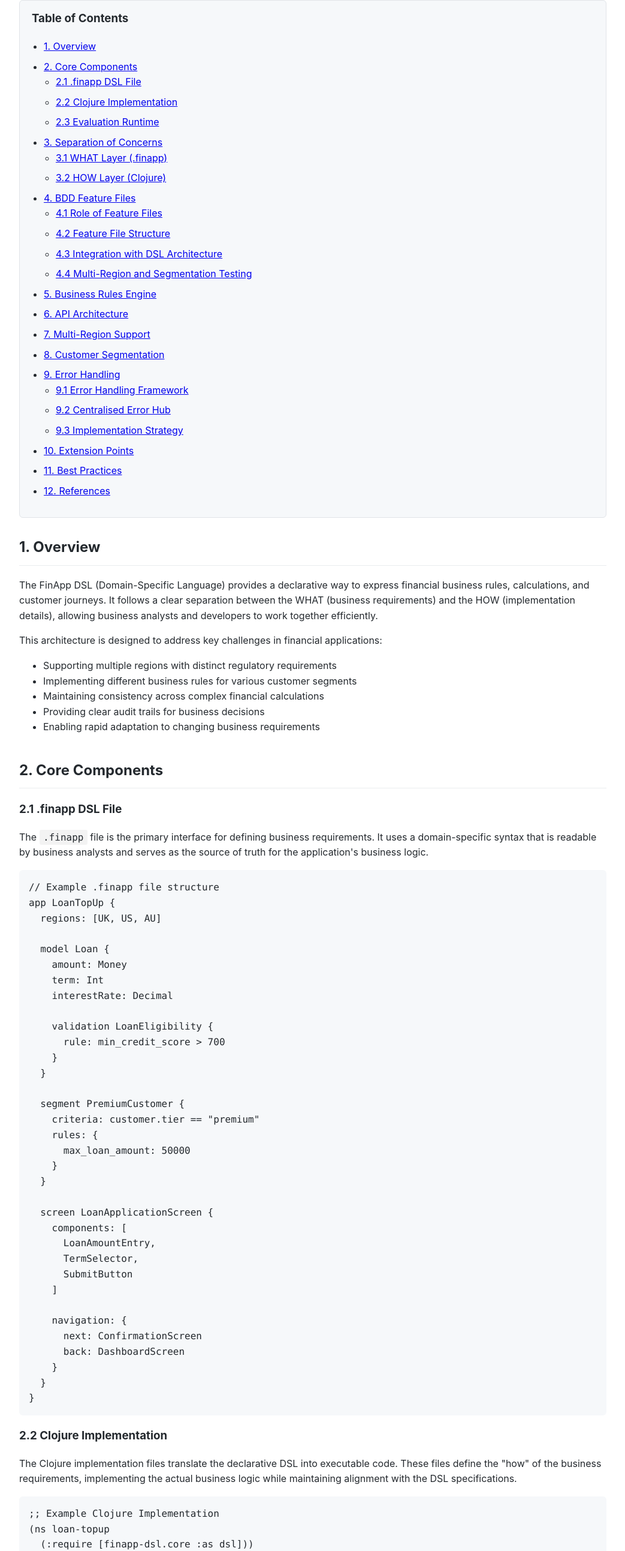
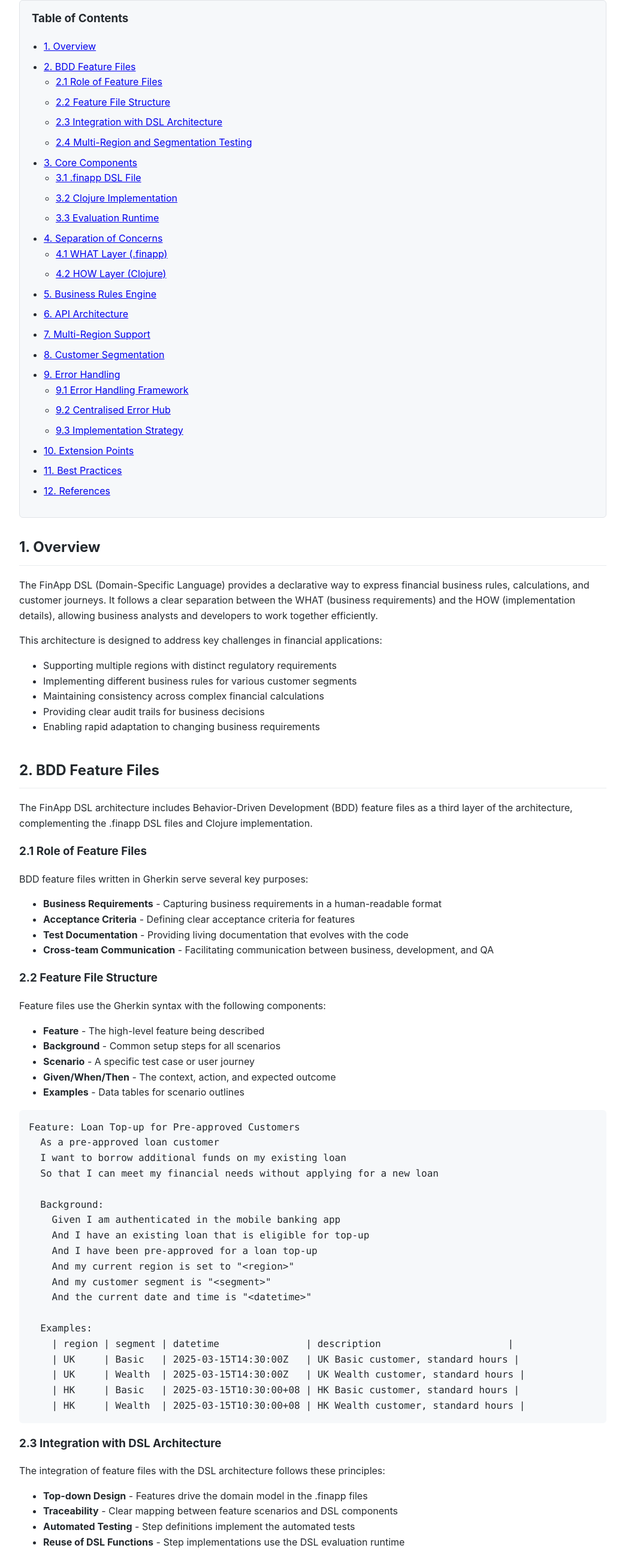
Before and after one commit to AppAthanor/finapp-dsl-architecture, a website: page doc/guides/architecture.html in a window 1280 px wide. Shown: the part 215-2800 px from the top of the page at 60% size, without its empty margins (118-1161 px from the left). Drawn offline with nearby package versions, Linux system fonts and the light colour scheme.

Commit message:
Reorder architecture guide sections to follow the development cycle flow

```diff
--- a/doc/guides/architecture.html
+++ b/doc/guides/architecture.html
@@ -116,25 +116,25 @@
         <h3>Table of Contents</h3>
         <ul>
             <li><a href="#overview">1. Overview</a></li>
-            <li><a href="#core-components">2. Core Components</a>
+            <li><a href="#bdd-features">2. BDD Feature Files</a>
                 <ul>
-                    <li><a href="#dsl-file">2.1 .finapp DSL File</a></li>
-                    <li><a href="#implementation">2.2 Clojure Implementation</a></li>
-                    <li><a href="#runtime">2.3 Evaluation Runtime</a></li>
+                    <li><a href="#feature-role">2.1 Role of Feature Files</a></li>
+                    <li><a href="#feature-structure">2.2 Feature File Structure</a></li>
+                    <li><a href="#feature-integration">2.3 Integration with DSL Architecture</a></li>
+                    <li><a href="#feature-testing">2.4 Multi-Region and Segmentation Testing</a></li>
                 </ul>
             </li>
-            <li><a href="#separation-of-concerns">3. Separation of Concerns</a>
+            <li><a href="#core-components">3. Core Components</a>
                 <ul>
-                    <li><a href="#what-layer">3.1 WHAT Layer (.finapp)</a></li>
-                    <li><a href="#how-layer">3.2 HOW Layer (Clojure)</a></li>
+                    <li><a href="#dsl-file">3.1 .finapp DSL File</a></li>
+                    <li><a href="#implementation">3.2 Clojure Implementation</a></li>
+                    <li><a href="#runtime">3.3 Evaluation Runtime</a></li>
                 </ul>
             </li>
-            <li><a href="#bdd-features">4. BDD Feature Files</a>
+            <li><a href="#separation-of-concerns">4. Separation of Concerns</a>
                 <ul>
-                    <li><a href="#feature-role">4.1 Role of Feature Files</a></li>
-                    <li><a href="#feature-structure">4.2 Feature File Structure</a></li>
-                    <li><a href="#feature-integration">4.3 Integration with DSL Architecture</a></li>
-                    <li><a href="#feature-testing">4.4 Multi-Region and Segmentation Testing</a></li>
+                    <li><a href="#what-layer">4.1 WHAT Layer (.finapp)</a></li>
+                    <li><a href="#how-layer">4.2 HOW Layer (Clojure)</a></li>
                 </ul>
             </li>
             <li><a href="#business-rules">5. Business Rules Engine</a></li>
@@ -173,11 +173,127 @@
         </ul>
     </div>
 
+    <div class="section" id="bdd-features">
+        <h2>2. BDD Feature Files</h2>
+        <p>
+            The FinApp DSL architecture includes Behavior-Driven Development (BDD) feature files as a third layer
+            of the architecture, complementing the .finapp DSL files and Clojure implementation.
+        </p>
+
+        <div id="feature-role">
+            <h3>2.1 Role of Feature Files</h3>
+            <p>
+                BDD feature files written in Gherkin serve several key purposes:
+            </p>
+            <ul>
+                <li><strong>Business Requirements</strong> - Capturing business requirements in a human-readable format</li>
+                <li><strong>Acceptance Criteria</strong> - Defining clear acceptance criteria for features</li>
+                <li><strong>Test Documentation</strong> - Providing living documentation that evolves with the code</li>
+                <li><strong>Cross-team Communication</strong> - Facilitating communication between business, development, and QA</li>
+            </ul>
+        </div>
+
+        <div id="feature-structure">
+            <h3>2.2 Feature File Structure</h3>
+            <p>
+                Feature files use the Gherkin syntax with the following components:
+            </p>
+            <ul>
+                <li><strong>Feature</strong> - The high-level feature being described</li>
+                <li><strong>Background</strong> - Common setup steps for all scenarios</li>
+                <li><strong>Scenario</strong> - A specific test case or user journey</li>
+                <li><strong>Given/When/Then</strong> - The context, action, and expected outcome</li>
+                <li><strong>Examples</strong> - Data tables for scenario outlines</li>
+            </ul>
+
+            <pre><code>Feature: Loan Top-up for Pre-approved Customers
+  As a pre-approved loan customer
+  I want to borrow additional funds on my existing loan
+  So that I can meet my financial needs without applying for a new loan
+
+  Background:
+    Given I am authenticated in the mobile banking app
+    And I have an existing loan that is eligible for top-up
+    And I have been pre-approved for a loan top-up
+    And my current region is set to "&lt;region&gt;"
+    And my customer segment is "&lt;segment&gt;"
+    And the current date and time is "&lt;datetime&gt;"
+
+  Examples:
+    | region | segment | datetime               | description                      |
+    | UK     | Basic   | 2025-03-15T14:30:00Z   | UK Basic customer, standard hours |
+    | UK     | Wealth  | 2025-03-15T14:30:00Z   | UK Wealth customer, standard hours |
+    | HK     | Basic   | 2025-03-15T10:30:00+08 | HK Basic customer, standard hours |
+    | HK     | Wealth  | 2025-03-15T10:30:00+08 | HK Wealth customer, standard hours |</code></pre>
+        </div>
+
+        <div id="feature-integration">
+            <h3>2.3 Integration with DSL Architecture</h3>
+            <p>
+                The integration of feature files with the DSL architecture follows these principles:
+            </p>
+            <ul>
+                <li><strong>Top-down Design</strong> - Features drive the domain model in the .finapp files</li>
+                <li><strong>Traceability</strong> - Clear mapping between feature scenarios and DSL components</li>
+                <li><strong>Automated Testing</strong> - Step definitions implement the automated tests</li>
+                <li><strong>Reuse of DSL Functions</strong> - Step implementations use the DSL evaluation runtime</li>
+            </ul>
+
+            <pre><code>;; Example step definition using the DSL
+(Then "I should see a localised pre-approved message in the appropriate language"
+  (fn []
+    (let [visible-message (loans-overview-page/get-topup-offer-message)
+
+          ;; Evaluate the expected message using the DSL
+          screen-content (dsl/evaluate
+                           (get-in loan-topup-journey [:initialOfferScreen])
+                           dsl-environment)]
+
+      ;; Verify using the DSL-generated content
+      (is (string/includes?
+            visible-message
+            (get-in screen-content [:localizedText :pre_approved_message]))))))</code></pre>
+        </div>
+
+        <div id="feature-testing">
+            <h3>2.4 Multi-Region and Segmentation Testing</h3>
+            <p>
+                Feature files provide a powerful way to test region-specific and segment-specific behaviors:
+            </p>
+            <pre><code>Scenario Outline: Region-specific offer presentation
+  Given my current region is set to "&lt;region&gt;"
+  When I navigate to the "My Loans" section
+  Then I should see all monetary values in "&lt;currency&gt;" format
+  And I should see dates in "&lt;date_format&gt;" format
+  And I should see the terms and conditions specific to "&lt;region&gt;" regulations
+
+  Examples:
+    | region | currency | date_format      |
+    | UK     | GBP (£)  | DD/MM/YYYY       |
+    | HK     | HKD ($)  | DD/MM/YYYY       |</code></pre>
+
+            <pre><code>Scenario Outline: Customer segment determines interest rates and limits
+  Given my current region is set to "&lt;region&gt;"
+  And my customer segment is "&lt;segment&gt;"
+  When I navigate to the "My Loans" section
+  And I select "View Your Offer"
+  Then I should see interest rate of "&lt;interest_rate&gt;"
+  And I should see a maximum top-up amount of up to "&lt;max_amount&gt;"
+
+  Examples:
+    | region | segment | interest_rate | max_amount |
+    | UK     | Basic   | 6.9% APR      | £25,000    |
+    | UK     | Wealth  | 5.4% APR      | £100,000   |
+    | HK     | Basic   | 7.2% APR      | HK$200,000 |
+    | HK     | Wealth  | 5.8% APR      | HK$800,000 |</code></pre>
+        </div>
+    </div>
+
     <div class="section" id="core-components">
-        <h2>2. Core Components</h2>
+        <h2>3. Core Components</h2>
 
         <div id="dsl-file">
-            <h3>2.1 .finapp DSL File</h3>
+            <h3>3.1 .finapp DSL File</h3>
             <p>
                 The <code>.finapp</code> file is the primary interface for defining business requirements. It uses a
                 domain-specific syntax that is readable by business analysts and serves as the source of truth for
@@ -220,7 +336,7 @@ app LoanTopUp {
         </div>
 
         <div id="implementation">
-            <h3>2.2 Clojure Implementation</h3>
+            <h3>3.2 Clojure Implementation</h3>
             <p>
                 The Clojure implementation files translate the declarative DSL into executable code. These files
                 define the "how" of the business requirements, implementing the actual business logic while
@@ -244,7 +360,7 @@ app LoanTopUp {
         </div>
 
         <div id="runtime">
-            <h3>2.3 Evaluation Runtime</h3>
+            <h3>3.3 Evaluation Runtime</h3>
             <p>
                 The evaluation runtime interprets and executes the business rules defined in the DSL. It provides:
             </p>
@@ -270,10 +386,10 @@ app LoanTopUp {
     </div>
 
     <div class="section" id="separation-of-concerns">
-        <h2>3. Separation of Concerns</h2>
+        <h2>4. Separation of Concerns</h2>
 
         <div id="what-layer">
-            <h3>3.1 WHAT Layer (.finapp)</h3>
+            <h3>4.1 WHAT Layer (.finapp)</h3>
             <p>
                 The WHAT layer, represented by <code>.finapp</code> files, focuses on:
             </p>
@@ -291,7 +407,7 @@ app LoanTopUp {
         </div>
 
         <div id="how-layer">
-            <h3>3.2 HOW Layer (Clojure)</h3>
+            <h3>4.2 HOW Layer (Clojure)</h3>
             <p>
                 The HOW layer, implemented in Clojure, focuses on:
             </p>
@@ -306,122 +422,6 @@ app LoanTopUp {
                 This layer is primarily the domain of developers, who translate the business requirements into
                 efficient, maintainable, and testable code.
             </p>
-        </div>
-    </div>
-
-    <div class="section" id="bdd-features">
-        <h2>4. BDD Feature Files</h2>
-        <p>
-            The FinApp DSL architecture includes Behavior-Driven Development (BDD) feature files as a third layer
-            of the architecture, complementing the .finapp DSL files and Clojure implementation.
-        </p>
-
-        <div id="feature-role">
-            <h3>4.1 Role of Feature Files</h3>
-            <p>
-                BDD feature files written in Gherkin serve several key purposes:
-            </p>
-            <ul>
-                <li><strong>Business Requirements</strong> - Capturing business requirements in a human-readable format</li>
-                <li><strong>Acceptance Criteria</strong> - Defining clear acceptance criteria for features</li>
-                <li><strong>Test Documentation</strong> - Providing living documentation that evolves with the code</li>
-                <li><strong>Cross-team Communication</strong> - Facilitating communication between business, development, and QA</li>
-            </ul>
-        </div>
-
-        <div id="feature-structure">
-            <h3>4.2 Feature File Structure</h3>
-            <p>
-                Feature files use the Gherkin syntax with the following components:
-            </p>
-            <ul>
-                <li><strong>Feature</strong> - The high-level feature being described</li>
-                <li><strong>Background</strong> - Common setup steps for all scenarios</li>
-                <li><strong>Scenario</strong> - A specific test case or user journey</li>
-                <li><strong>Given/When/Then</strong> - The context, action, and expected outcome</li>
-                <li><strong>Examples</strong> - Data tables for scenario outlines</li>
-            </ul>
-
-            <pre><code>Feature: Loan Top-up for Pre-approved Customers
-  As a pre-approved loan customer
-  I want to borrow additional funds on my existing loan
-  So that I can meet my financial needs without applying for a new loan
-
-  Background:
-    Given I am authenticated in the mobile banking app
-    And I have an existing loan that is eligible for top-up
-    And I have been pre-approved for a loan top-up
-    And my current region is set to "&lt;region&gt;"
-    And my customer segment is "&lt;segment&gt;"
-    And the current date and time is "&lt;datetime&gt;"
-
-  Examples:
-    | region | segment | datetime               | description                      |
-    | UK     | Basic   | 2025-03-15T14:30:00Z   | UK Basic customer, standard hours |
-    | UK     | Wealth  | 2025-03-15T14:30:00Z   | UK Wealth customer, standard hours |
-    | HK     | Basic   | 2025-03-15T10:30:00+08 | HK Basic customer, standard hours |
-    | HK     | Wealth  | 2025-03-15T10:30:00+08 | HK Wealth customer, standard hours |</code></pre>
-        </div>
-
-        <div id="feature-integration">
-            <h3>4.3 Integration with DSL Architecture</h3>
-            <p>
-                The integration of feature files with the DSL architecture follows these principles:
-            </p>
-            <ul>
-                <li><strong>Top-down Design</strong> - Features drive the domain model in the .finapp files</li>
-                <li><strong>Traceability</strong> - Clear mapping between feature scenarios and DSL components</li>
-                <li><strong>Automated Testing</strong> - Step definitions implement the automated tests</li>
-                <li><strong>Reuse of DSL Functions</strong> - Step implementations use the DSL evaluation runtime</li>
-            </ul>
-
-            <pre><code>;; Example step definition using the DSL
-(Then "I should see a localised pre-approved message in the appropriate language"
-  (fn []
-    (let [visible-message (loans-overview-page/get-topup-offer-message)
-
-          ;; Evaluate the expected message using the DSL
-          screen-content (dsl/evaluate
-                           (get-in loan-topup-journey [:initialOfferScreen])
-                           dsl-environment)]
-
-      ;; Verify using the DSL-generated content
-      (is (string/includes?
-            visible-message
-            (get-in screen-content [:localizedText :pre_approved_message]))))))</code></pre>
-        </div>
-
-        <div id="feature-testing">
-            <h3>4.4 Multi-Region and Segmentation Testing</h3>
-            <p>
-                Feature files provide a powerful way to test region-specific and segment-specific behaviors:
-            </p>
-            <pre><code>Scenario Outline: Region-specific offer presentation
-  Given my current region is set to "&lt;region&gt;"
-  When I navigate to the "My Loans" section
-  Then I should see all monetary values in "&lt;currency&gt;" format
-  And I should see dates in "&lt;date_format&gt;" format
-  And I should see the terms and conditions specific to "&lt;region&gt;" regulations
-
-  Examples:
-    | region | currency | date_format      |
-    | UK     | GBP (£)  | DD/MM/YYYY       |
-    | HK     | HKD ($)  | DD/MM/YYYY       |</code></pre>
-
-            <pre><code>Scenario Outline: Customer segment determines interest rates and limits
-  Given my current region is set to "&lt;region&gt;"
-  And my customer segment is "&lt;segment&gt;"
-  When I navigate to the "My Loans" section
-  And I select "View Your Offer"
-  Then I should see interest rate of "&lt;interest_rate&gt;"
-  And I should see a maximum top-up amount of up to "&lt;max_amount&gt;"
-
-  Examples:
-    | region | segment | interest_rate | max_amount |
-    | UK     | Basic   | 6.9% APR      | £25,000    |
-    | UK     | Wealth  | 5.4% APR      | £100,000   |
-    | HK     | Basic   | 7.2% APR      | HK$200,000 |
-    | HK     | Wealth  | 5.8% APR      | HK$800,000 |</code></pre>
         </div>
     </div>
 
```
